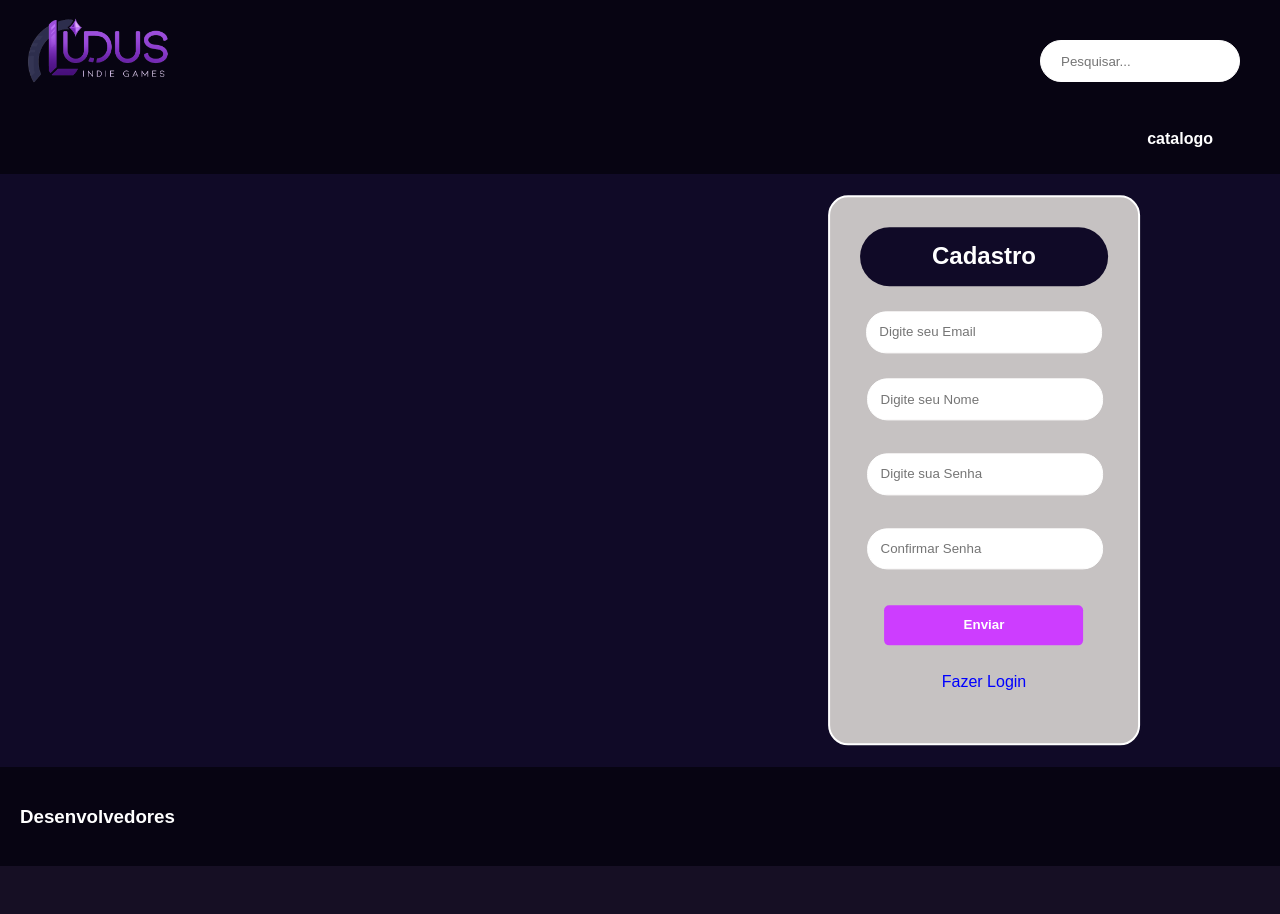
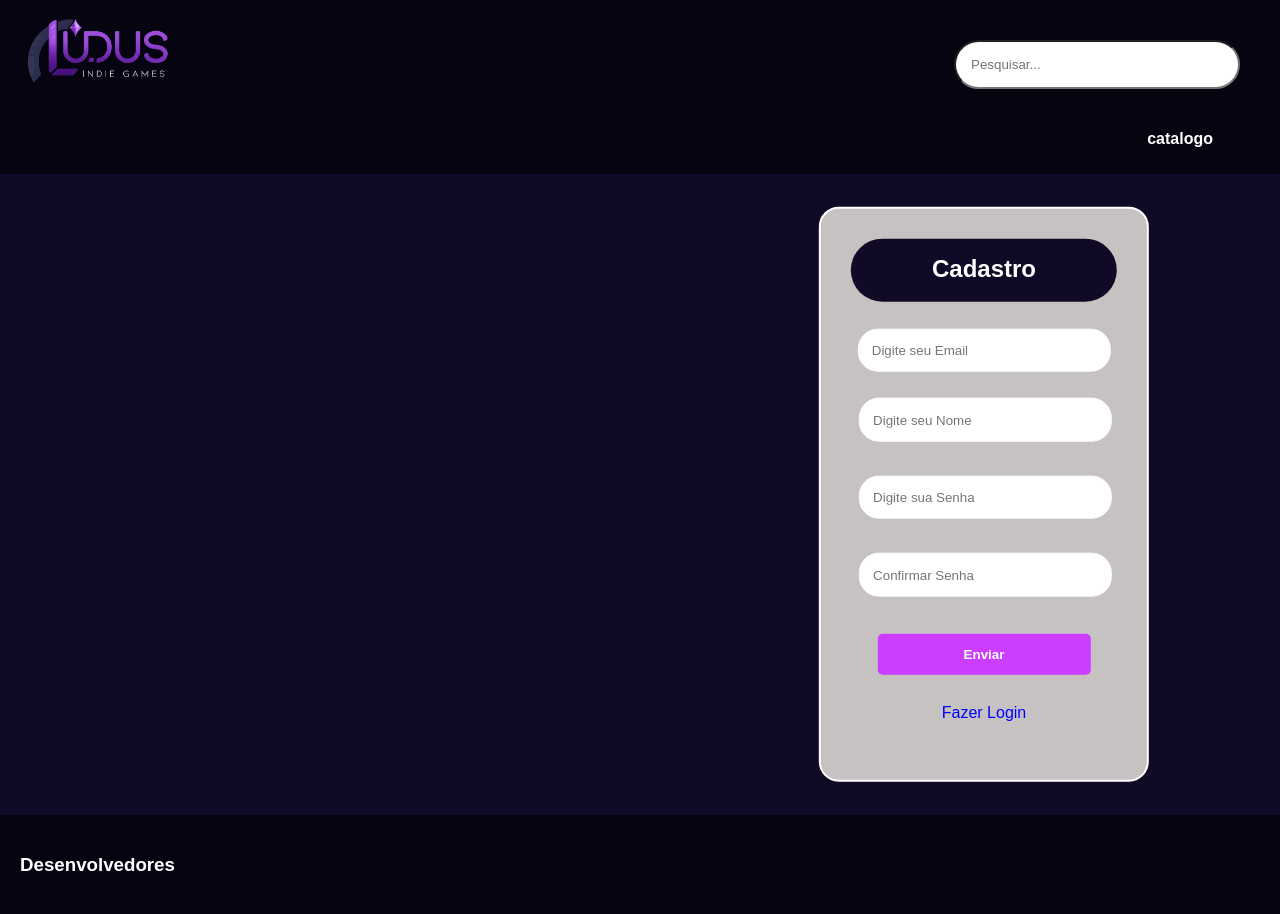
Before and after one commit to LarissaSCordeiro/Ludus, a PHP site: page /cadastro.php in a window 1280 px wide. Before the commit the page ends 866 px from the top, so only its background shows below. Run offline with PHP 8.4, Linux system fonts and the light colour scheme.

Commit message:
Add files via upload

```diff
--- a/Site/css/style.css
+++ b/Site/css/style.css
@@ -91,16 +91,17 @@ color : blue;
 position:relative;
 height: 100vh;
 /*background-color: grey; */
-width: 100%; max-width: 40%; margin: 0;/* essa margin tem que ser zero*/
-height: 450px;
+width: 100%; max-width: 40%; /*margin: 100px 5% 5% 1em;*/
+margin: 20px 0 20px 0; /* superior | direita | inferior | esquerda */
+height: 400px;
 float : right;
 }
 .log{
-padding: 2px 5% 5% 1em; /* superior | direita | inferior | esquerda */
+padding: 40px 5% 5% 1em; /* superior | direita | inferior | esquerda */
 
 }
 .cad{
-padding: 2px 5% 11% 1em;/* superior | direita | inferior | esquerda */
+padding: 60px 5% 11% 1em;/* superior | direita | inferior | esquerda */
 
 }
 #log,#cad { /*article*/
@@ -109,20 +110,22 @@ text-align: center;
 border-radius: 20px;
 background-color: #c6c2c2;
 border:2px solid white;
-padding: 5%;
+padding: 30px;
 position: absolute;
 top: 50%;
 left: 50%;
+width: 45% ;
 transform: translate(-50%, -50%);
  }
 #log{ /*Proporcoes do container do login*/
 height: 70%;
-width: 45% ;
+
 
 }
 #cad{ /*Proporcoes do container do cadastro*/
-height: 82%;
-width: 42% ;
+height: 85%;
+
+
 }
 #email, #senha, #usuario{
   padding: 5%;
@@ -132,15 +135,12 @@ width: 42% ;
   width: 95%;
   box-sizing: border-box;
 }
+/* pesquisa */
 #search{
- padding: 20px 20px 20px 20px ;  /* superior | direita | inferior | esquerda */
- margin: 3em 3em 0 0; /* superior | direita | inferior | esquerda */
- border-radius: 40px;
- width: 200px;
- height: 5px;
+ padding: 15px 90px 15px 15px ;  /* superior | direita | inferior | esquerda */
+ margin: 3em 3em 1em 3em; /* superior | direita | inferior | esquerda */
+ border-radius: 40px ;
  float : right;
- border:1px solid white;
-
 }
 #email{
  margin: 10% 0 0 0; /* superior | direita | inferior | esquerda */
@@ -157,7 +157,7 @@ background-color: #100a27;
   padding: 5%;
   margin: 4%;
   border-radius: 5px;
-  border:0px ;
+  border:0 ;
   color:white;
   width: 80%;
   box-sizing: border-box;
```
